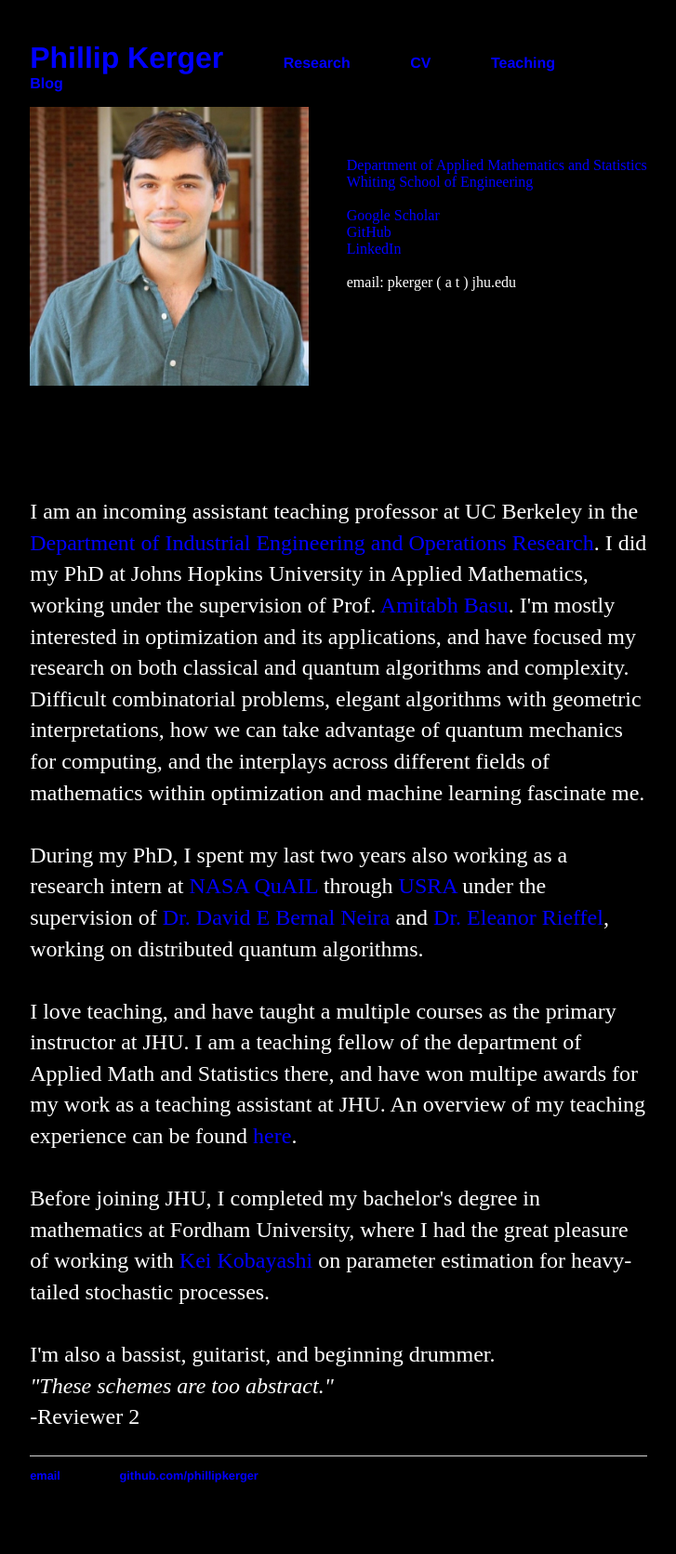
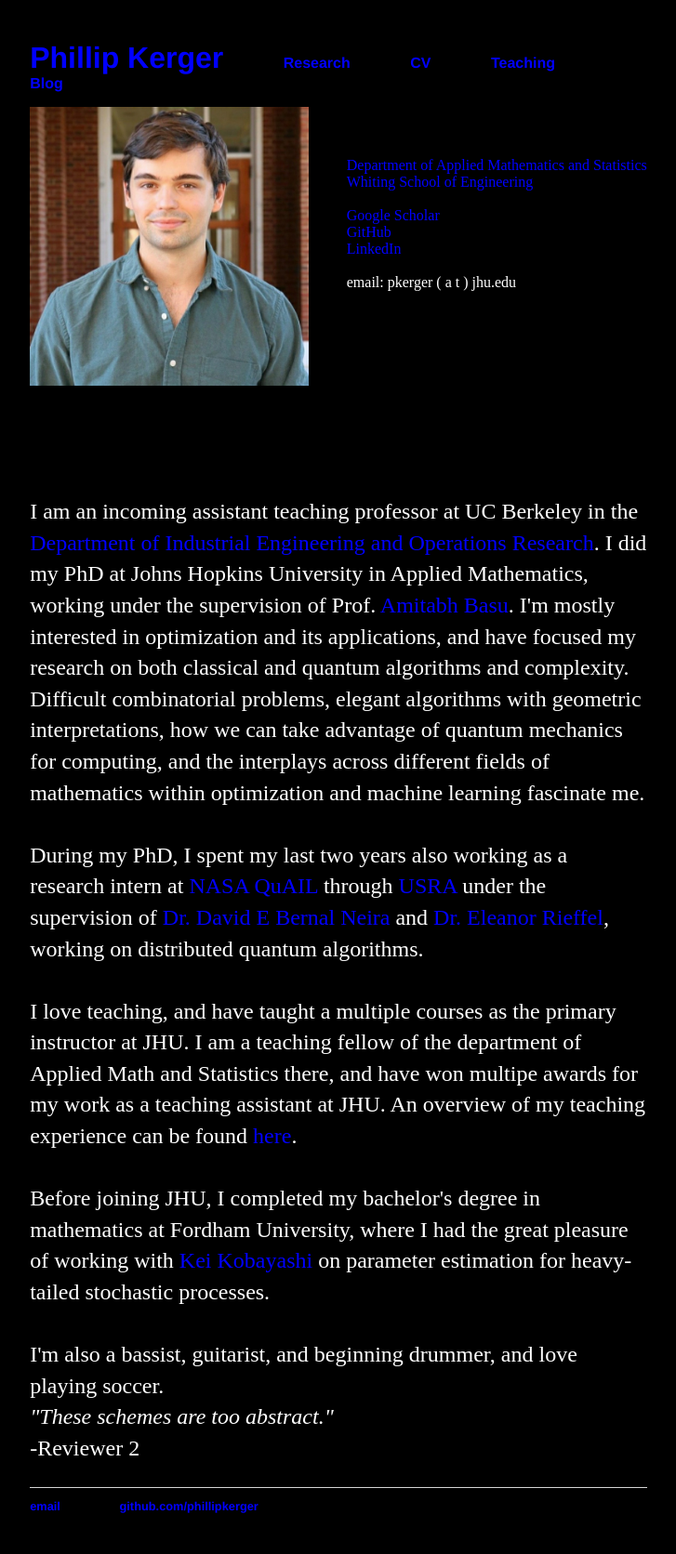
Before and after one commit to PhillipKerger/phillipkerger.github.io, a Jekyll site: the page built from index.html, in a window 1280 px wide. Shown: the whole page at 93% size, without its empty margins (276-1003 px from the left). Built offline with Jekyll 4.4.1, drawn with Linux system fonts in a browser that asks for light colours; before the commit the page ends 1639 px from its top, so only the background shows below that.

Commit message:
Update index.html

```diff
--- a/index.html
+++ b/index.html
@@ -53,7 +53,7 @@ title: Phillip Kerger
 		<a href="https://www.fordham.edu/info/20597/mathematics_faculty/9444/kei_kobayashi">Kei Kobayashi</a>
 		on parameter estimation for heavy-tailed stochastic processes.
 		<br><br>
-		I'm also a bassist, guitarist, and beginning drummer.
+		I'm also a bassist, guitarist, and beginning drummer, and love playing soccer.
 		<br> <i>"These schemes are too abstract."</i>
 		<br> -Reviewer 2
 		</p>
```
